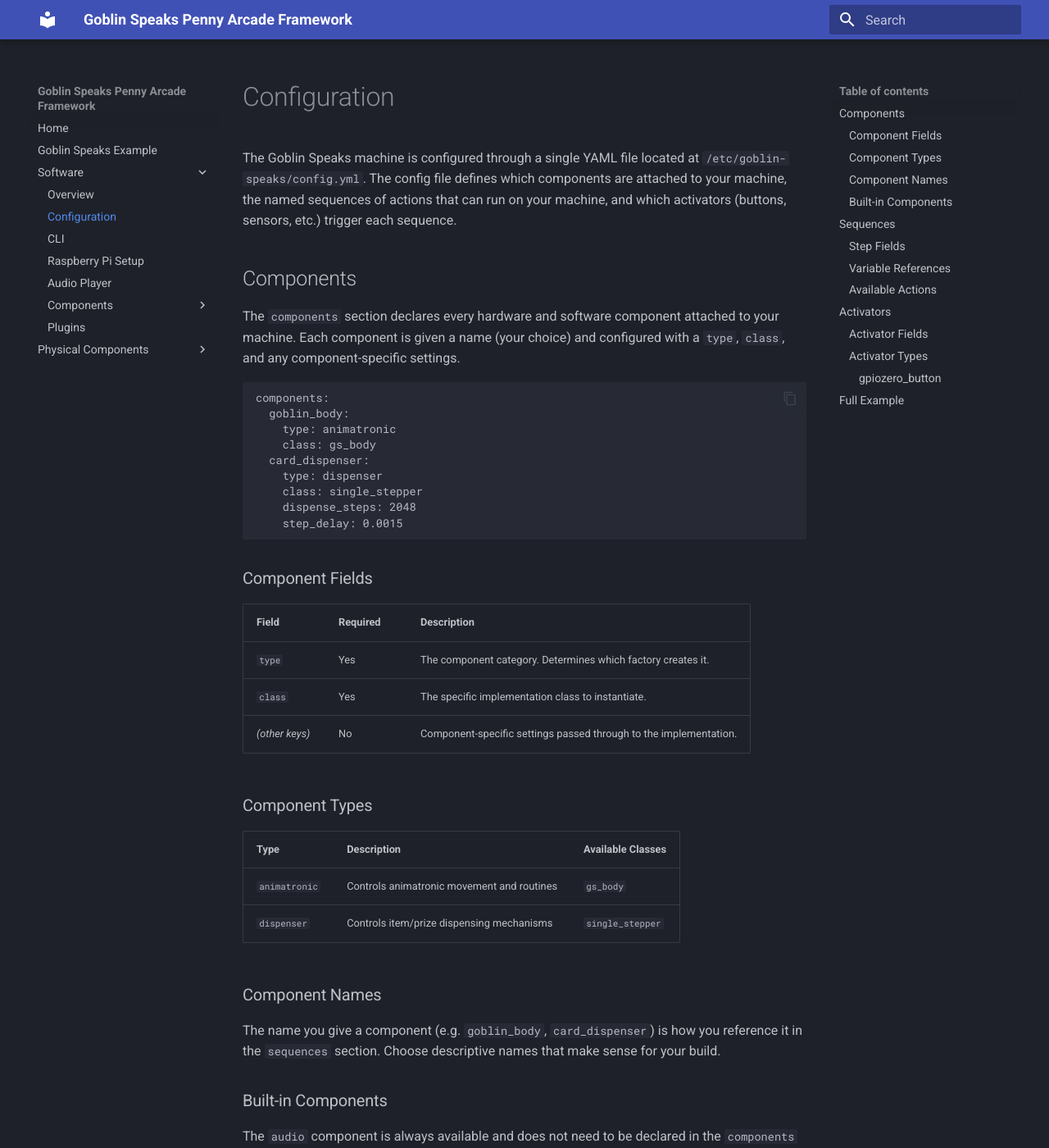
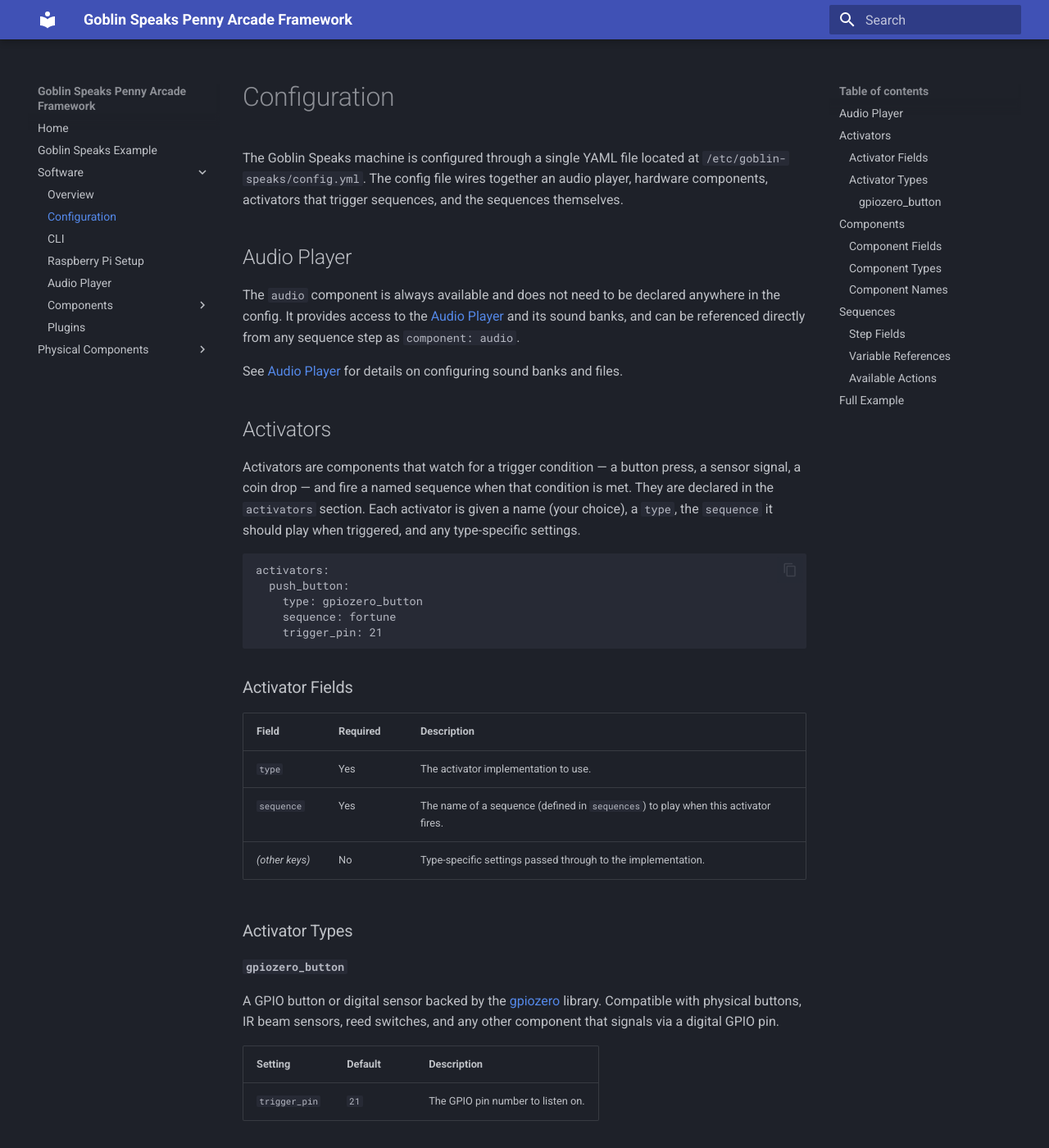
Before and after one commit to gobbolab/goblin-speaks, an MkDocs documentation site: the page built from docs/software/configuration.md, in a window 1280 px wide and 1400 px high. Shown: the whole window at 82% size. Built offline with MkDocs 1.6.1 and Material for MkDocs 9.7.7, drawn with Linux system fonts in a browser that asks for light colours; some of the changed text lies outside the part shown.

Commit message:
update config docs

````diff
--- a/docs/software/configuration.md
+++ b/docs/software/configuration.md
@@ -6,11 +6,47 @@ description: How to configure components and play sequences for a Goblin Speaks
 
 # Configuration
 
-The Goblin Speaks machine is configured through a single YAML file located at `/etc/goblin-speaks/config.yml`. The config file defines which components are attached to your machine, the named sequences of actions that can run on your machine, and which activators (buttons, sensors, etc.) trigger each sequence.
+The Goblin Speaks machine is configured through a single YAML file located at `/etc/goblin-speaks/config.yml`. The config file wires together an audio player, hardware components, activators that trigger sequences, and the sequences themselves.
+
+## Audio Player
+
+The `audio` component is always available and does not need to be declared anywhere in the config. It provides access to the [Audio Player](audio-player.md) and its sound banks, and can be referenced directly from any sequence step as `component: audio`.
+
+See [Audio Player](audio-player.md) for details on configuring sound banks and files.
+
+## Activators
+
+Activators are components that watch for a trigger condition — a button press, a sensor signal, a coin drop — and fire a named sequence when that condition is met. They are declared in the `activators` section. Each activator is given a name (your choice), a `type`, the `sequence` it should play when triggered, and any type-specific settings.
+
+```yaml
+activators:
+  push_button:
+    type: gpiozero_button
+    sequence: fortune
+    trigger_pin: 21
+```
+
+### Activator Fields
+
+| Field | Required | Description |
+|-------|----------|-------------|
+| `type` | Yes | The activator implementation to use. |
+| `sequence` | Yes | The name of a sequence (defined in `sequences`) to play when this activator fires. |
+| *(other keys)* | No | Type-specific settings passed through to the implementation. |
+
+### Activator Types
+
+#### `gpiozero_button`
+
+A GPIO button or digital sensor backed by the [gpiozero](https://gpiozero.readthedocs.io/) library. Compatible with physical buttons, IR beam sensors, reed switches, and any other component that signals via a digital GPIO pin.
+
+| Setting | Default | Description |
+|---------|---------|-------------|
+| `trigger_pin` | `21` | The GPIO pin number to listen on. |
 
 ## Components
 
-The `components` section declares every hardware and software component attached to your machine. Each component is given a name (your choice) and configured with a `type`, `class`, and any component-specific settings.
+The `components` section declares every hardware component attached to your machine other than activators. Each component is given a name (your choice) and configured with a `type`, `class`, and any component-specific settings.
 
 ```yaml
 components:
@@ -43,13 +79,9 @@ components:
 
 The name you give a component (e.g. `goblin_body`, `card_dispenser`) is how you reference it in the `sequences` section. Choose descriptive names that make sense for your build.
 
-### Built-in Components
-
-The `audio` component is always available and does not need to be declared in the `components` section. It provides access to the [Audio Player](audio-player.md) and its sound banks.
-
 ## Sequences
 
-The `sequences` section defines named sequences of steps that the `SequencePlayer` can execute. Each key under `sequences` is a sequence name you choose, mapped to an ordered list of steps. Steps within a sequence run in order from top to bottom.
+The `sequences` section defines named sequences of steps that the machine can execute. Each key under `sequences` is a sequence name you choose, mapped to an ordered list of steps. Steps within a sequence run in order from top to bottom.
 
 ```yaml
 sequences:
@@ -112,40 +144,6 @@ Each component type exposes different actions you can call from a sequence:
 |--------|------|---------|-------------|
 | `dispense` | `count` (int, optional) | — | Dispense one or more items. Defaults to 1. |
 
-## Activators
-
-The `activators` section declares the triggers that start sequences when the machine is running. Each activator is given a name (your choice), a `type`, the `sequence` it should play when triggered, and any type-specific settings.
-
-```yaml
-activators:
-  fortune_button:
-    type: gpiozero_button
-    sequence: fortune
-    trigger_pin: 21
-  greeting_sensor:
-    type: gpiozero_button
-    sequence: greeting
-    trigger_pin: 17
-```
-
-### Activator Fields
-
-| Field | Required | Description |
-|-------|----------|-------------|
-| `type` | Yes | The activator implementation to use. |
-| `sequence` | Yes | The name of a sequence (defined in `sequences`) to play when this activator fires. |
-| *(other keys)* | No | Type-specific settings passed through to the implementation. |
-
-### Activator Types
-
-#### `gpiozero_button`
-
-A GPIO button or digital sensor backed by the [gpiozero](https://gpiozero.readthedocs.io/) library. Compatible with physical buttons, IR beam sensors, reed switches, and any other component that signals via a digital GPIO pin.
-
-| Setting | Default | Description |
-|---------|---------|-------------|
-| `trigger_pin` | `21` | The GPIO pin number to listen on. |
-
 ## Full Example
 
 Below is a complete configuration file that sets up a machine with an animatronic body, a card dispenser, a GPIO button that triggers the `fortune` sequence, and the sequences themselves:
````
